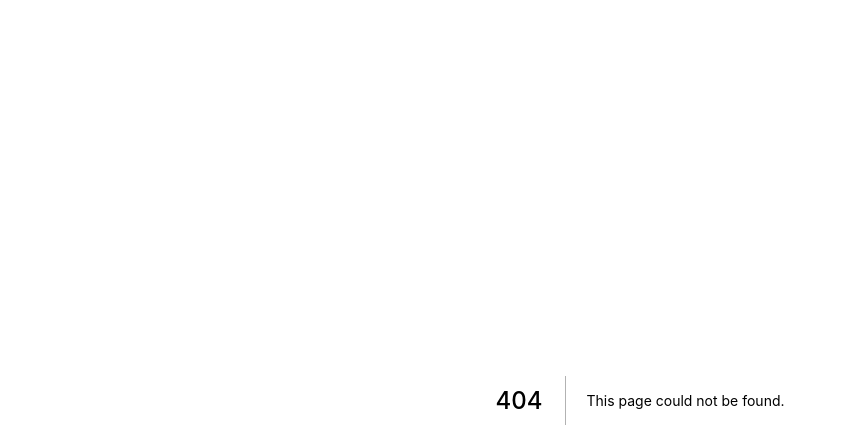
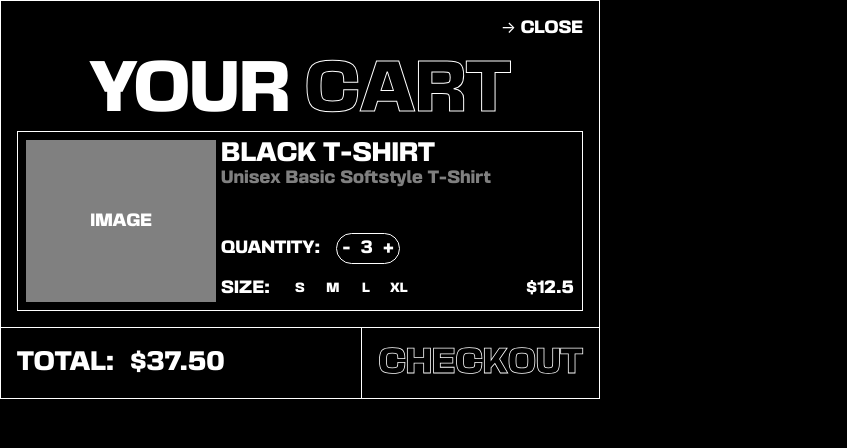
Before and after one commit to facuariasla/basement-ch-two, a Next.js app: page /cart in a window 1280 px wide. Before the commit this address had no page. Shown: the top 448 px of the page, without its empty margins (0-847 px from the left). Built offline with nearby package versions, Linux system fonts and the light colour scheme.

Commit message:
styles in cart page - move to component later

```diff
--- a/package.json
+++ b/package.json
@@ -9,6 +9,7 @@
     "lint": "next lint"
   },
   "dependencies": {
+    "framer-motion": "^6.5.1",
     "next": "12.2.3",
     "react": "18.2.0",
     "react-dom": "18.2.0",
--- /dev/null
+++ b/pages/cart.tsx
@@ -0,0 +1,75 @@
+import React from 'react'
+import styles from '../styles/Cart.module.scss'
+
+const cart = () => {
+  return (
+    <div className={styles.cart_container}>
+      <div className={styles.cart}>
+        <div className={styles.cart_top}>
+          <div className={styles.close}><p>→ CLOSE</p></div>
+
+          <div className={styles.cart_title}>
+            <h1>YOUR</h1>
+            <h1 className={styles.title_bottom}>CART</h1>
+          </div>
+
+          <div className={styles.cards_container}>
+            {/* Aca va un MAP */}
+            <div className={styles.card_item}>
+              <div className={styles.image_container}>
+                <p>IMAGE</p>
+              </div>
+
+              <div className={styles.card_data}>
+                <div className={styles.card_data_titles}>
+                  <h2>BLACK T-SHIRT</h2>
+                  <p>Unisex Basic Softstyle T-Shirt</p>
+                </div>
+
+                <div className={styles.bottom_card}>
+                  <div className={styles.quantity}>
+                    <p>QUANTITY:</p>
+                    <div className={styles.quantity_counter}>
+                      <p className={styles.btns}>-</p>
+                      <p>3</p>
+                      <p className={styles.btns}>+</p>
+                    </div>
+                  </div>
+                  <div className={styles.size_price}>
+                    <div className={styles.sizes}>
+                      <p>SIZE:</p>
+                      <div className={styles.sizes_options}>
+                        <span><p>S</p></span>
+                        <span><p>M</p></span>
+                        <span><p>L</p></span>
+                        <span><p>XL</p></span>
+                      </div>
+                    </div>
+                    <div className={styles.price}>
+                      <p>$12.5</p>
+                    </div>
+                  </div>
+                </div>
+              </div>
+
+            </div>
+
+          {/* End MAP */}
+          </div>
+        </div>
+
+        <div className={styles.cart_bottom}>
+          <div className={styles.total_price}>
+            <p>TOTAL:</p>
+            <p>$37.50</p>
+          </div>
+          <div className={styles.checkout}>
+            <h1>CHECKOUT</h1>
+          </div>
+        </div>
+      </div>
+    </div>
+  )
+}
+
+export default cart
--- /dev/null
+++ b/styles/Cart.module.scss
@@ -0,0 +1,248 @@
+@import "variables";
+
+.cart_container {
+
+  p,
+  h1,
+  h2,
+  h3 {
+    margin: 0;
+  }
+
+  .cart {
+    max-width: 600px;
+    width: 100%;
+    border: 1px solid white;
+    display: flex;
+    flex-direction: column;
+    justify-content: space-between;
+
+    @media screen and (max-width: $mobile_width) {
+      height: 100vh;
+      width: 100vw;
+    }
+
+    .cart_top {
+      display: flex;
+      flex-direction: column;
+      padding: 1rem;
+
+      .close {
+        display: flex;
+        justify-content: flex-end;
+        padding-bottom: 1rem;
+
+        p {
+          cursor: pointer;
+        }
+      }
+
+      .cart_title {
+        display: flex;
+        flex-direction: row;
+        justify-content: center;
+        align-items: center;
+        gap: 15px;
+
+        @media screen and (max-width: $mobile_width) {
+          flex-direction: column;
+          gap: 0;
+          line-height: 1;
+        }
+
+        h1 {
+          font-size: 4em;
+        }
+
+        .title_bottom {
+          -webkit-text-stroke: 1px white;
+          color: black;
+
+        }
+      }
+
+      .cards_container {
+        max-height: 320px;
+        overflow-y: scroll;
+
+        .card_item {
+          border: 1px solid white;
+          display: flex;
+          flex-direction: row;
+          gap: 5px;
+          width: 100%;
+          min-height: 180px;
+          max-height: 220px;
+          padding: .5rem;
+          max-height: 220px;
+
+          .image_container {
+            background-color: gray;
+            width: 35%;
+            display: flex;
+            align-items: center;
+            justify-content: center;
+          }
+
+          .card_data {
+            width: 65%;
+            display: flex;
+            flex-direction: column;
+            justify-content: space-between;
+
+            .card_data_titles {
+              p {
+                opacity: .5;
+              }
+
+              @media screen and (max-width: $s_mobile_width) {
+                font-size: .8em;
+              }
+            }
+
+            .bottom_card {
+              display: flex;
+              flex-direction: column;
+              gap: 10px;
+
+              @media screen and (max-width: $mobile_width) {
+                p {
+                  font-size: 12px;
+                }
+              }
+
+              .quantity {
+                display: flex;
+                flex-direction: row;
+                gap: 1rem;
+                align-items: center;
+
+                .quantity_counter {
+                  display: flex;
+                  flex-direction: row;
+                  align-items: center;
+                  gap: 10px;
+                  border: 1px solid white;
+                  padding: 5px;
+                  border-radius: 20px;
+                  .btns{
+                    cursor: pointer;
+                    &:hover, &:active{
+                      color: yellow;
+                    }
+                  }
+                }
+              }
+
+              .size_price {
+                display: flex;
+                flex-direction: row;
+                justify-content: space-between;
+                align-items: center;
+
+                @media screen and (max-width: $mobile_width) {
+                  flex-direction: column;
+                  align-items: flex-start;
+                  gap: .5rem;
+                }
+
+                .sizes {
+                  display: flex;
+                  flex-direction: row;
+                  align-items: center;
+                  gap: 1rem;
+
+                  @media screen and (max-width: $mobile_width) {
+                    flex-direction: column;
+                    gap: 0;
+                  }
+
+                  .sizes_options {
+                    display: flex;
+                    flex-direction: row;
+                    gap: 5px;
+                    height: 28px;
+
+                    span {
+                      display: flex;
+                      align-items: center;
+                      justify-content: center;
+                      padding: 4px;
+                      width: 28px;
+                      height: 28px;
+                      border-radius: 40px;
+                      cursor: pointer;
+                      transition: all .3s;
+
+                      &:hover,
+                      &:active {
+                        border: 1px solid white;
+                      }
+
+                      p {
+                        font-size: 12px;
+                      }
+                    }
+                  }
+                }
+
+                .price {
+                  p {
+                    font-size: 16px;
+
+                  }
+                }
+              }
+            }
+          }
+        }
+
+
+      }
+
+    }
+
+
+    .cart_bottom{
+      border-top: 1px solid white;
+      display: flex;
+      flex-direction: row;
+      justify-content: space-between;
+      align-items: center;
+      div{
+        padding:1rem;
+      }
+      @media screen and (max-width: $mobile_width) {
+        flex-direction: column;
+        border-top: none;
+        padding: 0 1.5rem;
+        div{
+          padding: 0;
+        }
+      }
+      .total_price{
+        display: flex;
+        flex-direction: row;
+        gap: 1rem;
+        p{
+          font-size: 1.5em;
+        }
+      }
+      .checkout{
+        border-left: 1px solid white;
+        h1{
+          -webkit-text-stroke: .8px white;
+          color: black;
+        }
+        @media screen and (max-width: $mobile_width) {
+          padding-top: .5rem;
+          border-top: 2px solid white;
+          border-left: none;
+          width: 100%;
+          display: flex;
+          justify-content: center;
+        }
+      }
+    }
+  }
+}
```
Also changed, not shown: components/HomeProducts.tsx (+8 -1 lines), state_zustand/createProductsSlice.ts (+16 -11 lines), styles/globals.css (+7 -5 lines), 1 other file (tests, documents, lock files or other folders).
